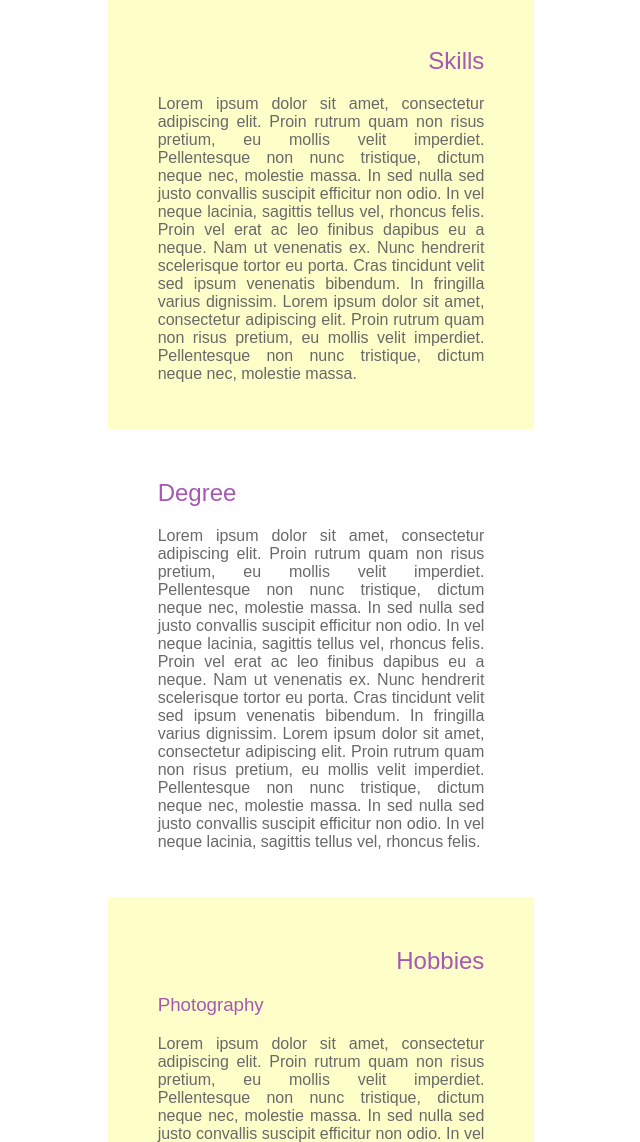
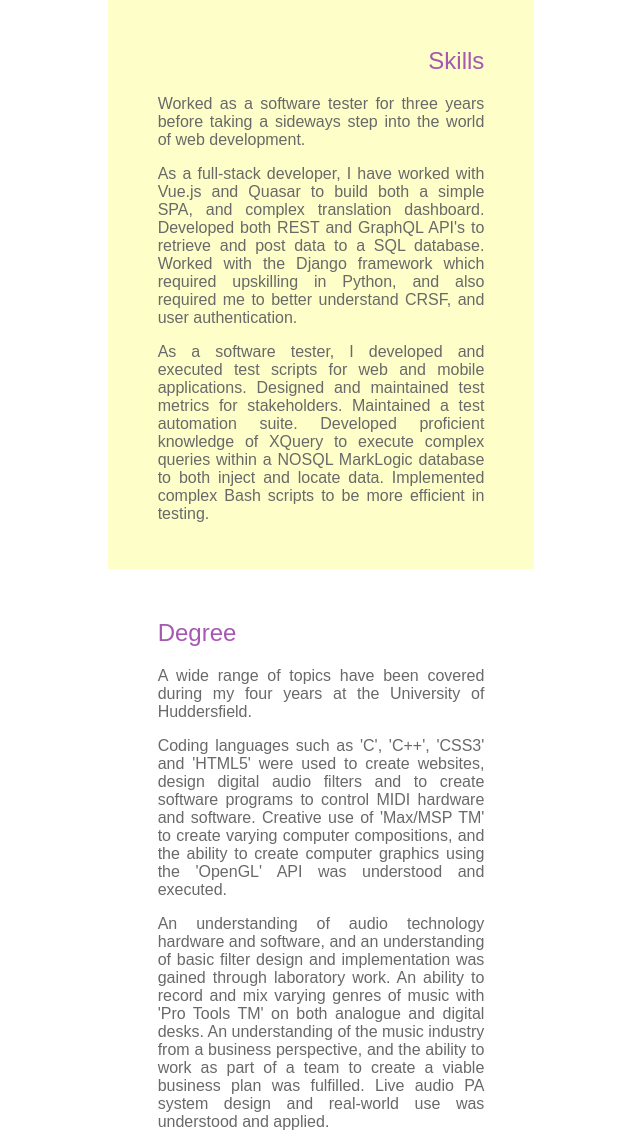
Before and after one commit to gedkirkham/gedkirkham.dev, a plain HTML site: page index.html in a window 1280 px wide. Shown: the part 153-1295 px from the top of the page, without its empty margins (319-959 px from the left). Drawn offline with Linux system fonts and the light colour scheme.

Commit message:
Update Skills and Degree text. Hidden Hobbies text.

```diff
--- a/index.html
+++ b/index.html
@@ -36,17 +36,21 @@
         <header>
           <h1 class="text-align-right">Skills</h1>
         </header>
-        <p>Lorem ipsum dolor sit amet, consectetur adipiscing elit. Proin rutrum quam non
-          risus pretium, eu mollis velit imperdiet. Pellentesque non nunc tristique, dictum
-          neque nec, molestie massa. In sed nulla sed justo convallis suscipit efficitur non
-          odio. In vel neque lacinia, sagittis tellus vel, rhoncus felis. Proin vel erat ac leo
-          finibus dapibus eu a neque. Nam ut venenatis ex. Nunc hendrerit scelerisque tortor
-          eu porta. Cras tincidunt velit sed ipsum venenatis bibendum. In fringilla varius
-          dignissim.
+        <p>Worked as a software tester for three years before taking a sideways step into the world of web development.
+        </p>
 
-          Lorem ipsum dolor sit amet, consectetur adipiscing elit. Proin rutrum quam non
-          risus pretium, eu mollis velit imperdiet. Pellentesque non nunc tristique, dictum
-          neque nec, molestie massa.</p>
+        <p>As a full-stack developer, I have worked with Vue.js and Quasar to build both a simple SPA, and complex
+          translation dashboard. Developed both REST and GraphQL API's to retrieve and post data to a SQL database.
+          Worked
+          with the Django framework which required upskilling in Python, and also required me to better understand CRSF,
+          and user authentication.</p>
+
+        <p>As a software tester, I developed and executed test scripts for web and mobile applications. Designed and
+          maintained test metrics for stakeholders. Maintained a test automation suite. Developed proficient knowledge
+          of
+          XQuery to execute complex queries within a NOSQL MarkLogic database to both inject and locate data.
+          Implemented
+          complex Bash scripts to be more efficient in testing.</p>
     </section>
     </div>
 
@@ -55,22 +59,26 @@
         <header>
           <h1>Degree</h1>
         </header>
-        <p>Lorem ipsum dolor sit amet, consectetur adipiscing elit. Proin rutrum quam non risus pretium, eu
-          mollis velit imperdiet. Pellentesque non nunc tristique, dictum neque nec, molestie massa. In sed
-          nulla sed justo convallis suscipit efficitur non odio. In vel neque lacinia, sagittis tellus vel, rhoncus
-          felis. Proin vel erat ac leo finibus dapibus eu a neque. Nam ut venenatis ex. Nunc hendrerit
-          scelerisque tortor eu porta. Cras tincidunt velit sed ipsum venenatis bibendum. In fringilla varius
-          dignissim.
+        <p>A wide range of topics have been covered during my four years at the University of Huddersfield.</p>
 
-          Lorem ipsum dolor sit amet, consectetur adipiscing elit. Proin rutrum quam non risus pretium, eu
-          mollis velit imperdiet. Pellentesque non nunc tristique, dictum neque nec, molestie massa. In sed
-          nulla sed justo convallis suscipit efficitur non odio. In vel neque lacinia, sagittis tellus vel, rhoncus
-          felis.</p>
+        <p>Coding languages such as 'C', 'C++', 'CSS3' and 'HTML5' were used to create websites, design digital audio
+          filters and to create software programs to control MIDI hardware and software. Creative use of 'Max/MSP TM' to
+          create varying computer compositions, and the ability to create computer graphics using the 'OpenGL' API was
+          understood and executed.</p>
+
+        <p>An understanding of audio technology hardware and software, and an understanding of basic filter design and
+          implementation was gained through laboratory work. An ability to record and mix varying genres of music with
+          'Pro Tools TM' on both analogue and digital desks. An understanding of the music industry from a business
+          perspective, and the ability to work as part of a team to create a viable business plan was fulfilled. Live
+          audio PA system design and real-world use was understood and applied.</p>
       </div>
     </section>
 
 
-    <section class="light-yellow">
+    <section
+      class="light-yellow"
+      style="display:none"
+    >
       <div class="contents-wrapper">
         <header>
           <h1 class="text-align-right">Hobbies</h1>
```
